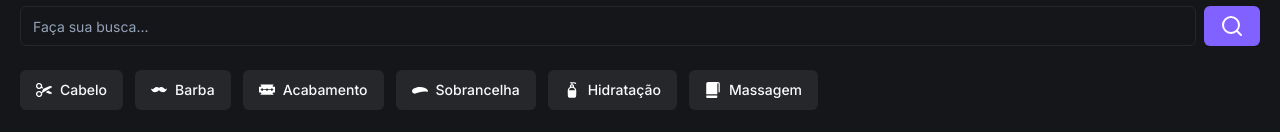
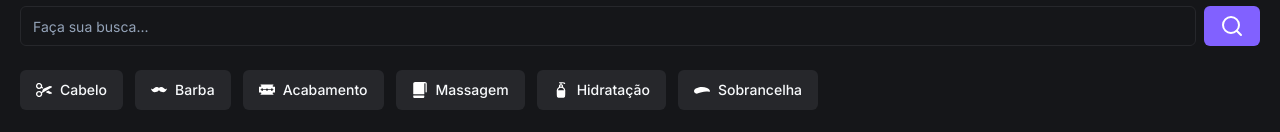
Before and after one commit to AndersonChavesS/fsw-barber-application, a Next.js app: page / in a window 1280 px wide. Shown: the part 172-304 px from the top of the page. Built offline with nearby package versions, Linux system fonts and the light colour scheme; no server answers; the database is empty.

Commit message:
feat: add initial barbershop page

```diff
--- a/src/app/_components/barbershop-item.tsx
+++ b/src/app/_components/barbershop-item.tsx
@@ -4,6 +4,7 @@ import Image from "next/image"
 import { Button } from "./ui/button"
 import { StarIcon } from "lucide-react"
 import { Badge } from "./ui/badge"
+import Link from "next/link"
 
 interface BarbershopItemProps {
   barbershop: Barbershop
@@ -33,8 +34,8 @@ const BarbershopItem = ({ barbershop }: BarbershopItemProps) => {
         <div className="px-1 py-3">
           <h3 className="truncate font-semibold">{barbershop.name}</h3>
           <p className="truncate text-sm text-gray-400">{barbershop.address}</p>
-          <Button variant="secondary" className="mt-3 w-full">
-            Reservar
+          <Button variant="secondary" className="mt-3 w-full" asChild>
+            <Link href={`/barbershops/${barbershop.id}`}>Reservar</Link>
           </Button>
         </div>
       </CardContent>
--- /dev/null
+++ b/src/app/_contants/search.ts
@@ -0,0 +1,31 @@
+interface QuickSearchOption {
+  imageUrl: string
+  title: string
+}
+
+export const quickSearchOptions: QuickSearchOption[] = [
+  {
+    imageUrl: "/cabelo.svg",
+    title: "Cabelo",
+  },
+  {
+    imageUrl: "/barba.svg",
+    title: "Barba",
+  },
+  {
+    imageUrl: "/acabamento.svg",
+    title: "Acabamento",
+  },
+  {
+    imageUrl: "/massagem.svg",
+    title: "Massagem",
+  },
+  {
+    imageUrl: "/hidratacao.svg",
+    title: "Hidratação",
+  },
+  {
+    imageUrl: "/sobrancelha.svg",
+    title: "Sobrancelha",
+  },
+]
--- /dev/null
+++ b/src/app/barbershops/[id]/page.tsx
@@ -0,0 +1,77 @@
+import { Button } from "@/app/_components/ui/button"
+import { db } from "@/app/_lib/prisma"
+import { ChevronLeftIcon, MapPinIcon, MenuIcon, StarIcon } from "lucide-react"
+import Image from "next/image"
+import Link from "next/link"
+import { notFound } from "next/navigation"
+
+interface BarbershopaPageProps {
+  params: {
+    id: string
+  }
+}
+
+const BarbershopPage = async ({ params }: BarbershopaPageProps) => {
+  const barbershop = await db.barbershop.findUnique({
+    where: {
+      id: params.id,
+    },
+  })
+
+  if (!barbershop) {
+    return notFound()
+  }
+
+  return (
+    <div>
+      <div className="relative h-[250px] w-full">
+        <Image
+          alt={barbershop.name}
+          src={barbershop?.imageUrl}
+          fill
+          className="object-cover"
+        />
+
+        <Button
+          size="icon"
+          variant="secondary"
+          className="absolute left-4 top-4"
+          asChild
+        >
+          <Link href="/">
+            <ChevronLeftIcon />
+          </Link>
+        </Button>
+
+        <Button
+          size="icon"
+          variant="secondary"
+          className="absolute right-4 top-4"
+        >
+          <MenuIcon />
+        </Button>
+      </div>
+
+      <div className="border-b border-solid p-5">
+        <h1 className="mb-3 text-xl font-bold">{barbershop.name}</h1>
+
+        <div className="mb-2 flex items-center gap-2">
+          <MapPinIcon className="text-primary" size={18} />
+          <p className="text-sm">{barbershop?.address}</p>
+        </div>
+
+        <div className="flex items-center gap-2">
+          <StarIcon className="fill-primary text-primary" size={18} />
+          <p className="text-sm">4,5 (889 avaliações)</p>
+        </div>
+      </div>
+
+      <div className="space-y-2 border-b border-solid p-5">
+        <h2 className="text-xs font-bold uppercase text-gray-400">sobre nós</h2>
+        <p className="text-justify text-sm">{barbershop?.description}</p>
+      </div>
+    </div>
+  )
+}
+
+export default BarbershopPage
--- a/src/app/page.tsx
+++ b/src/app/page.tsx
@@ -4,11 +4,10 @@ import { Button } from "./_components/ui/button"
 import { Input } from "./_components/ui/input"
 import Image from "next/image"
 import { Card, CardContent } from "./_components/ui/card"
-import { Badge } from "./_components/ui/badge"
-import { Avatar } from "./_components/ui/avatar"
-import { AvatarImage } from "@radix-ui/react-avatar"
 import { db } from "./_lib/prisma"
 import BarbershopItem from "./_components/barbershop-item"
+import { quickSearchOptions } from "./_contants/search"
+import BookingItem from "./_components/booking-item"
 
 const Home = async () => {
   const barbershops = await db.barbershop.findMany({})
@@ -33,48 +32,17 @@ const Home = async () => {
         </div>
 
         <div className="mt-6 flex gap-3 overflow-x-scroll [&::-webkit-scrollbar]:hidden">
-          <Button className="gap-2" variant="secondary">
-            <Image src="/cabelo.svg" width={16} height={16} alt="Cabelo" />
-            Cabelo
-          </Button>
-          <Button className="gap-2" variant="secondary">
-            <Image src="/barba.svg" width={16} height={16} alt="Barba" />
-            Barba
-          </Button>
-          <Button className="gap-2" variant="secondary">
-            <Image
-              src="/acabamento.svg"
-              width={16}
-              height={16}
-              alt="Acabamento"
-            />
-            Acabamento
-          </Button>
-
-          <Button className="gap-2" variant="secondary">
-            <Image
-              src="/sobrancelha.svg"
-              width={16}
-              height={16}
-              alt="Sobrancelha"
-            />
-            Sobrancelha
-          </Button>
-
-          <Button className="gap-2" variant="secondary">
-            <Image
-              src="/hidratacao.svg"
-              width={16}
-              height={16}
-              alt="Hidratação"
-            />
-            Hidratação
-          </Button>
-
-          <Button className="gap-2" variant="secondary">
-            <Image src="/massagem.svg" width={16} height={16} alt="Massagem" />
-            Massagem
-          </Button>
+          {quickSearchOptions.map((option) => (
+            <Button key={option.title} variant="secondary" className="gap-2">
+              <Image
+                src={option.imageUrl}
+                width={16}
+                height={16}
+                alt={option.title}
+              />
+              {option.title}
+            </Button>
+          ))}
         </div>
 
         <div className="relative mt-6 h-[150px] w-full">
@@ -85,30 +53,8 @@ const Home = async () => {
             className="rounded-xl object-cover"
           />
         </div>
-        <h2 className="mb-3 mt-6 text-xs font-bold uppercase text-gray-400">
-          Agendamentos
-        </h2>
-        <Card>
-          <CardContent className="flex justify-between p-0">
-            <div className="flex flex-col gap-2 py-5 pl-5">
-              <Badge className="w-fit">Confirmado</Badge>
-              <h3 className="font-semibold">Corte de cabelo</h3>
 
-              <div className="flex items-center gap-2">
-                <Avatar className="size-6">
-                  <AvatarImage src="https://utfs.io/f/c97a2dc9-cf62-468b-a851-bfd2bdde775f-16p.png" />
-                </Avatar>
-                <p className="text-sm">Vintage Barber</p>
-              </div>
-            </div>
-
-            <div className="flex flex-col items-center justify-center border-l-2 border-solid px-5">
-              <p className="text-sm">Agosto</p>
-              <p className="text-2xl">05</p>
-              <p className="text-sm">16:00</p>
-            </div>
-          </CardContent>
-        </Card>
+        <BookingItem />
 
         <h2 className="mb-3 mt-6 text-xs font-bold uppercase text-gray-400">
           Recomendados
```
